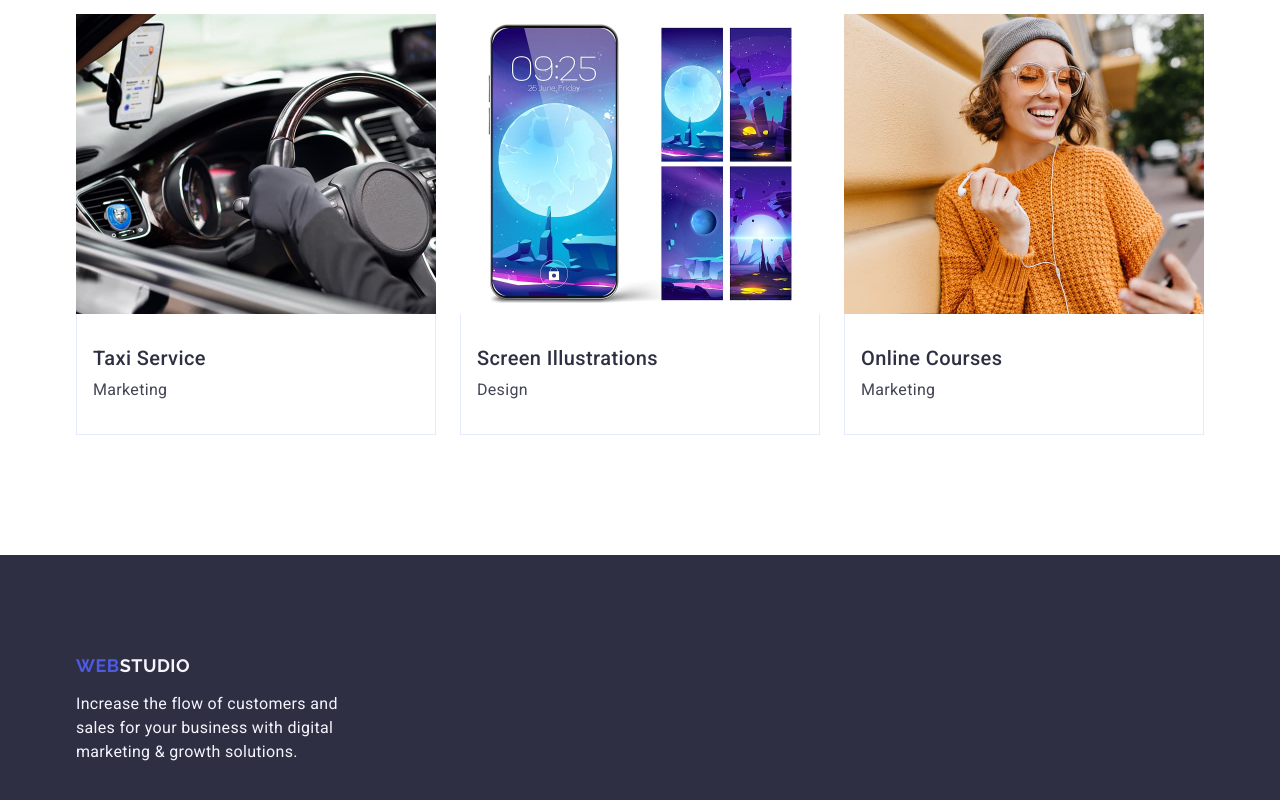
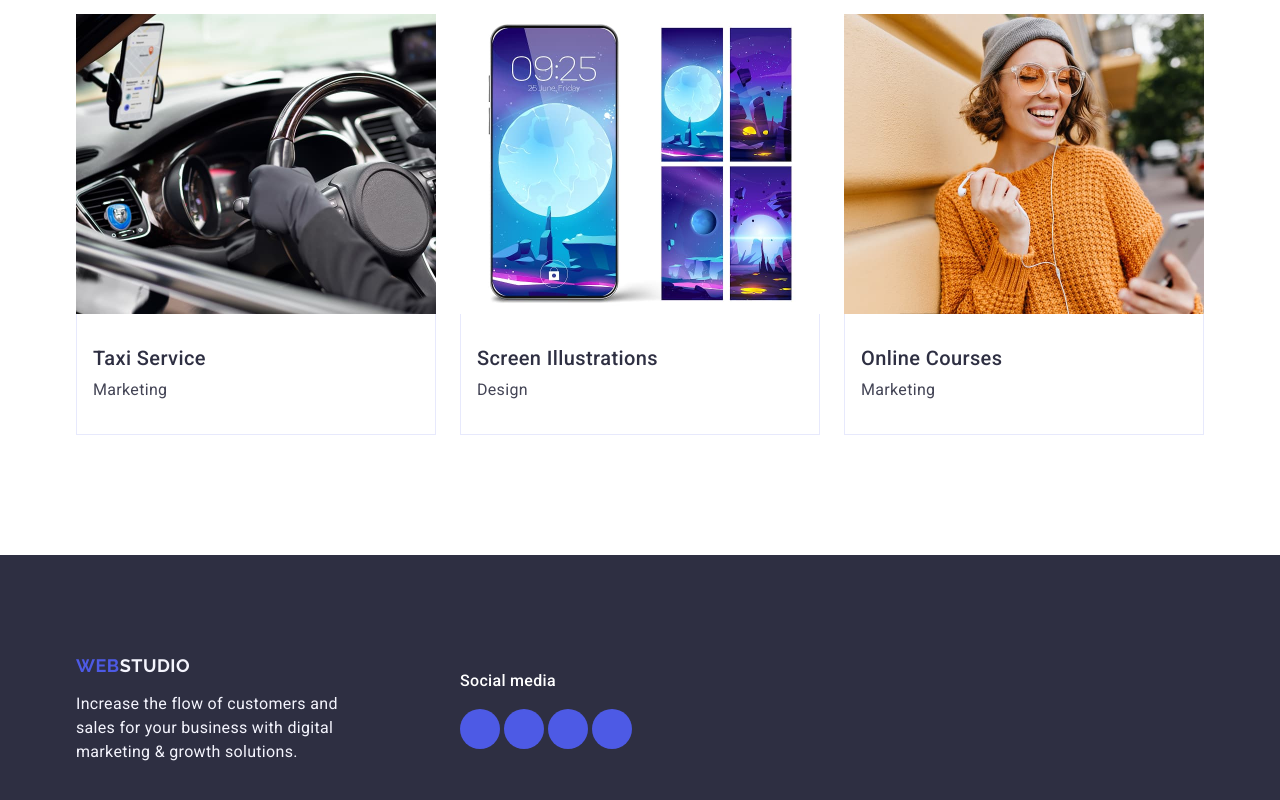
Before and after one commit to Elena-Zaporozhets/goit-markup-hw-04, a plain HTML site: page index.html in a window 1280 px wide. Shown: the part 2620-3420 px from the top of the page. Drawn offline with nearby package versions, Linux system fonts and the light colour scheme.

Commit message:
css and index

```diff
--- a/css/styles.css
+++ b/css/styles.css
@@ -339,8 +339,8 @@ top: 0;
         transition: transform 250ms cubic-bezier(0.4, 0, 0.2, 1);
 }
 
-.portfolio-item:hover .overlay-desc,
-.portfolio-item:focus .overlay-desc{
+.portfolio-item:hover .overlay-desc
+{
     box-shadow: 0px 2px 1px 0px rgba(46, 47, 66, 0.08),
             0px 1px 1px 0px rgba(46, 47, 66, 0.16),
             0px 1px 6px 0px rgba(46, 47, 66, 0.08);
@@ -367,12 +367,12 @@ text-align: left;
         color: #434455;}
 
 .end-container {
-display: block;
-flex-direction: column;
-align-items: baseline;
-text-align: left;
-justify-content: center;
-margin: 0 auto;}
+display: flex;
+align-items: center;
+justify-content:left;
+margin: 0 auto;
+gap: 120px;}
+
 
 .end {background-color:#2e2f42;
     padding: 100px 0;
@@ -401,3 +401,40 @@ margin: 0 auto;}
         line-height: 1.5;
         letter-spacing: 0.02em;
         color: #f4f4fd;}
+
+     .footer-social-title {
+        width: 96px;
+        font-weight: 500;
+        font-size: 16px;
+
+        line-height: 1.5;
+        letter-spacing: 0.02em;
+        color: #fff;
+        padding-bottom: 16px;
+}
+
+    .footer-icons {
+        display: inline-block;
+        gap: calc((100% - 48px) /4);
+        cursor: pointer;
+        width: 40px;
+        height: 40px;
+        border-radius: 50%;
+        justify-items: center;
+        align-items: center;
+        background-color: #4d5ae5;
+        transition: color 250ms cubic-bezier(0.4, 0, 0.2, 1);
+    }
+
+    .footer-icons:hover,
+    .footer-icons:focus {
+        background-color: #31D0AA;
+    }
+
+    .footer-link {
+        display: flex;
+            justify-items: center;
+            align-items: center;
+            width: 100%;
+            height: 100%;
+    }
--- a/index.html
+++ b/index.html
@@ -347,8 +347,47 @@
     </main>
     <footer class="end">
         <div class="container end-container">
+            <div class="end-web">
 <a href="./index.html" target="_blank" class="footer-logo">Web<span class="footer-name">Studio</span> </a>
 <p class="end-text">Increase the flow of customers and sales for your business with digital marketing & growth solutions.</p>
+    </div>
+    <div class="footer-social-media">
+        <p class="footer-social-title">
+            Social media
+        </p>
+        <ul class="footer-social">
+            <li class="footer-icons">
+                <a href="https://www.instagram.com/" target="_blank" class="footer-link">
+                 <svg class="footer-svg" width="24" height="24">
+                   <use href="./images/icons.svg/instagram.svg"></use>
+                 </svg>
+                </a>
+            </li>
+            <li class="footer-icons">
+                <a href="https://www.twitter.com/" target="_blank" class="footer-link">
+                    <svg class="footer-svg" width="24" height="24">
+                      <use href="./images/icons.svg/twitter.svg"></use>
+                    </svg>
+                </a>
+            </li>
+            <li class="footer-icons">
+                <a href="https://www.facebook.com/" target="_blank" class="footer-link">
+                    <svg class="footer-svg" width="24" height="24">
+                      <use href="./images/icons.svg/facebook.svg"></use>
+                    </svg>
+                </a>
+            </li>
+            <li class="footer-icons">
+                <a href="https://www.linkedin.com/" target="_blank" class="footer-link">
+                    <svg class="footer-svg" width="24" height="24">
+                      <use href="./images/icons.svg/linkedin.svg"></use>
+                    </svg>
+                </a>
+            </li>
+        </ul>
+
+    </div>
+
 </div>
  </footer>
 </body>
```
